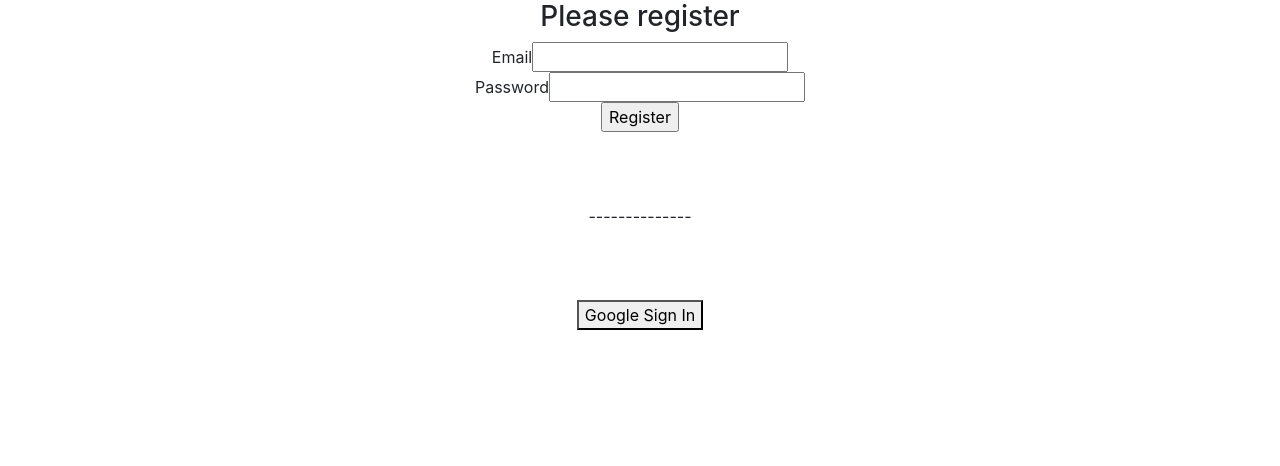
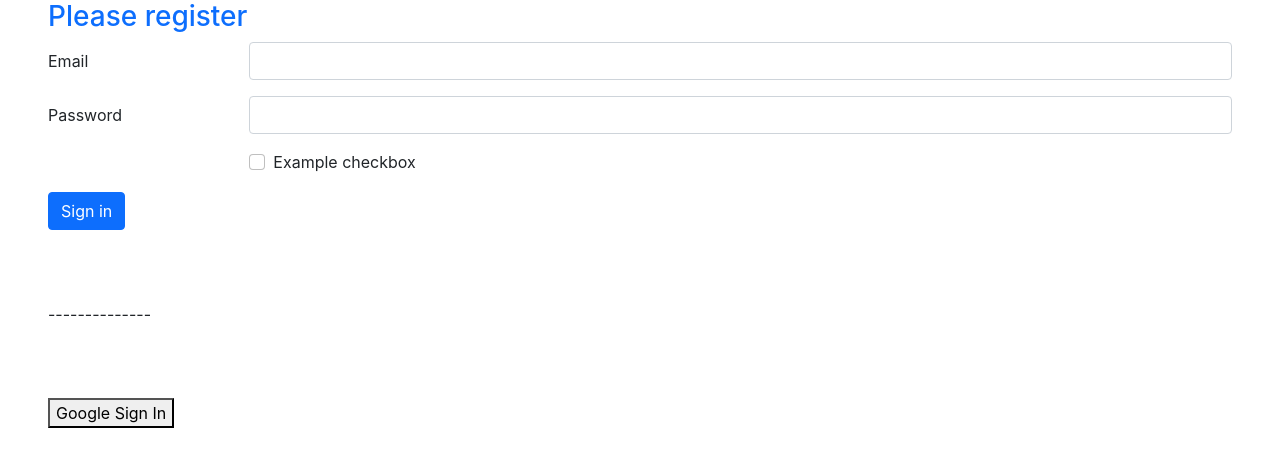
Before and after one commit to Ishtiaque1997/email-password-authentication, a React (Create React App) app: page / in a window 1280 px wide. Shown: the top 466 px of the page. Built offline with nearby package versions, Linux system fonts and the light colour scheme.

Commit message:
create user done

```diff
--- a/src/App.js
+++ b/src/App.js
@@ -7,33 +7,60 @@
 function App() {
 
   const auth=getAuth();
+  const[email,setEmail]=useState('');
+  const[password,setPassword]=useState('');
+
   const handleGoogleSignIn=()=>{
    signInWithPopup(auth,googleProvider)
    .then(res=>{
      const user=res.user;
+     console.log(user)
     })
 
   }
 
  const handleRegistration=(e)=>{
    e.preventDefault();
+   console.log(email,password)
 
  }
-
+const handleEmailChange=e=>{
+  setEmail(e.target.value);
+}
+const handlePasswordChange=e=>{
+  setPassword(e.target.value);
+}
 
 
   return (
-    <div className='App'>
-      <form onSubmit={handleRegistration}>
-        <h3>Please register</h3>
-        <label htmlFor='email'>Email</label>
-        <input type="text"name='email' />
-        <br/>
-        <label htmlFor='password'>Password</label>
-        <input type="Password"name='password' />
-        <br />
-        <input type="submit"value='Register' />
-      </form>
+    <div className='mx-5'>
+     <form onSubmit={handleRegistration}>
+       <h3 className='text-primary'>Please register</h3>
+  <div class="row mb-3">
+    <label for="inputEmail3" class="col-sm-2 col-form-label">Email</label>
+    <div class="col-sm-10">
+      <input onChange={handleEmailChange} type="email" class="form-control" id="inputEmail3"required/>
+    </div>
+  </div>
+  <div class="row mb-3">
+    <label for="inputPassword3" class="col-sm-2 col-form-label">Password</label>
+    <div class="col-sm-10">
+      <input onChange={handlePasswordChange} type="password" class="form-control" id="inputPassword3"required/>
+    </div>
+  </div>
+
+  <div class="row mb-3">
+    <div class="col-sm-10 offset-sm-2">
+      <div class="form-check">
+        <input class="form-check-input" type="checkbox" id="gridCheck1"/>
+        <label class="form-check-label" for="gridCheck1">
+          Example checkbox
+        </label>
+      </div>
+    </div>
+  </div>
+  <button type="submit" class="btn btn-primary">Sign in</button>
+</form>
       <br /><br /><br />
     <div>--------------</div>
     <br /><br /><br />
```
